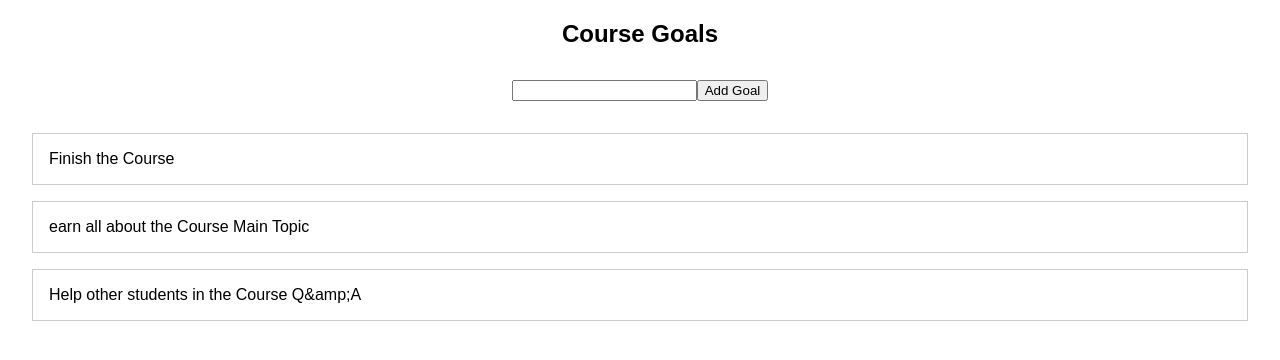
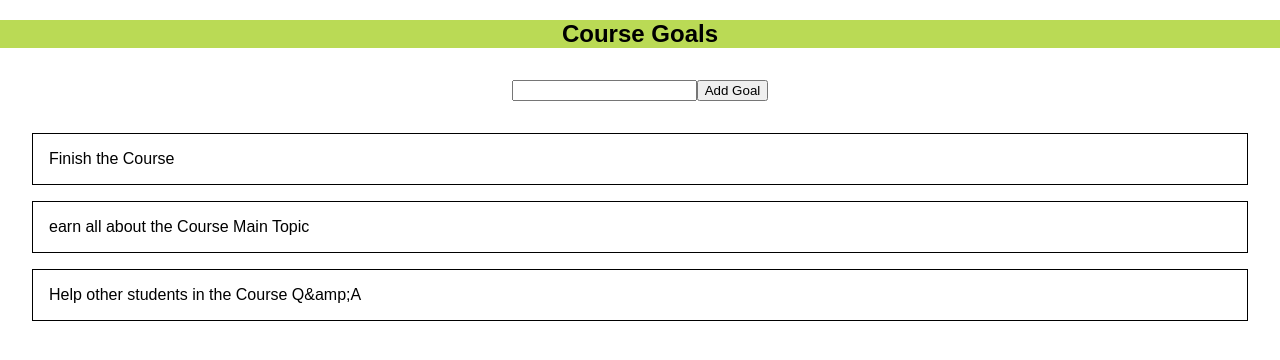
Before and after one commit to Jaazmeyn/react-refresher-03-first-basic-component, a React (Create React App) app: page / in a window 1280 px wide. Shown: the top 360 px of the page. Built offline with nearby package versions, Linux system fonts and the light colour scheme.

Commit message:
use scss instead of css

```diff
--- a/src/App.css
+++ /dev/null
@@ -1,4 +0,0 @@
-.course-goals h2 {
-  text-align: center;
-
-}
--- a/src/App.js
+++ b/src/App.js
@@ -3,7 +3,7 @@ import React, {useState} from 'react';
 import GoalList from './components/GoalList/GoalList';
 import NewGoal from './components/NewGoal/NewGoal';
 
-import './App.css';
+import './App.scss';
 
 const App = () => {
   const [courseGoals, setCourseGoals] = useState([
--- /dev/null
+++ b/src/App.scss
@@ -0,0 +1,6 @@
+@import '../src/scss/variables.scss';
+
+.course-goals h2 {
+  text-align: center;
+  background-color: $mainColor;
+}
--- a/src/components/GoalList/GoalList.css
+++ /dev/null
@@ -1,11 +0,0 @@
-.goal-list {
-  list-style: none;
-  margin: 2rem;
-  padding: 0;
-}
-
-.goal-list li {
-  margin: 1rem 0;
-  border: 1px solid #ccc;
-  padding: 1rem;
-}
--- a/src/components/GoalList/GoalList.js
+++ b/src/components/GoalList/GoalList.js
@@ -1,6 +1,6 @@
 import React from 'react';
 
-import './GoalList.css';
+import './GoalList.scss';
 
 const GoalList = props => {
   console.log(props.goals)
--- /dev/null
+++ b/src/components/GoalList/GoalList.scss
@@ -0,0 +1,13 @@
+@import '../../scss/variables.scss';
+
+.goal-list {
+  list-style: none;
+  margin: 2rem;
+  padding: 0;
+
+  & li {
+    margin: 1rem 0;
+    border: 1px solid $color-main;
+    padding: 1rem;
+  }
+}
--- a/src/components/NewGoal/NewGoal.js
+++ b/src/components/NewGoal/NewGoal.js
@@ -1,6 +1,6 @@
 import React, {useState} from 'react';
 
-import './NewGoal.css';
+import './NewGoal.scss';
 
 
 const NewGoal = props => {
--- a/src/components/NewGoal/NewGoal.css
+++ b/src/components/NewGoal/NewGoal.scss
@@ -1,3 +1,5 @@
+@import '../../scss/variables.scss';
+
 .new-goal{
     margin: 2rem;
     text-align: center;
--- a/src/index.js
+++ b/src/index.js
@@ -1,7 +1,7 @@
 import React from 'react';
 import ReactDOM from 'react-dom';
 
-import './index.css';
+import './index.scss';
 import App from './App';
 
 ReactDOM.render(<App />, document.getElementById('root'));
--- /dev/null
+++ b/src/scss/variables.scss
@@ -0,0 +1,2 @@
+$color-main: rgb(0, 0, 0);
+$mainColor: #BADA55;
```
Also changed, not shown: package.json (+15 -1 lines), src/index.scss (renamed from src/index.css), 2 other files (tests, documents, lock files or other folders).
